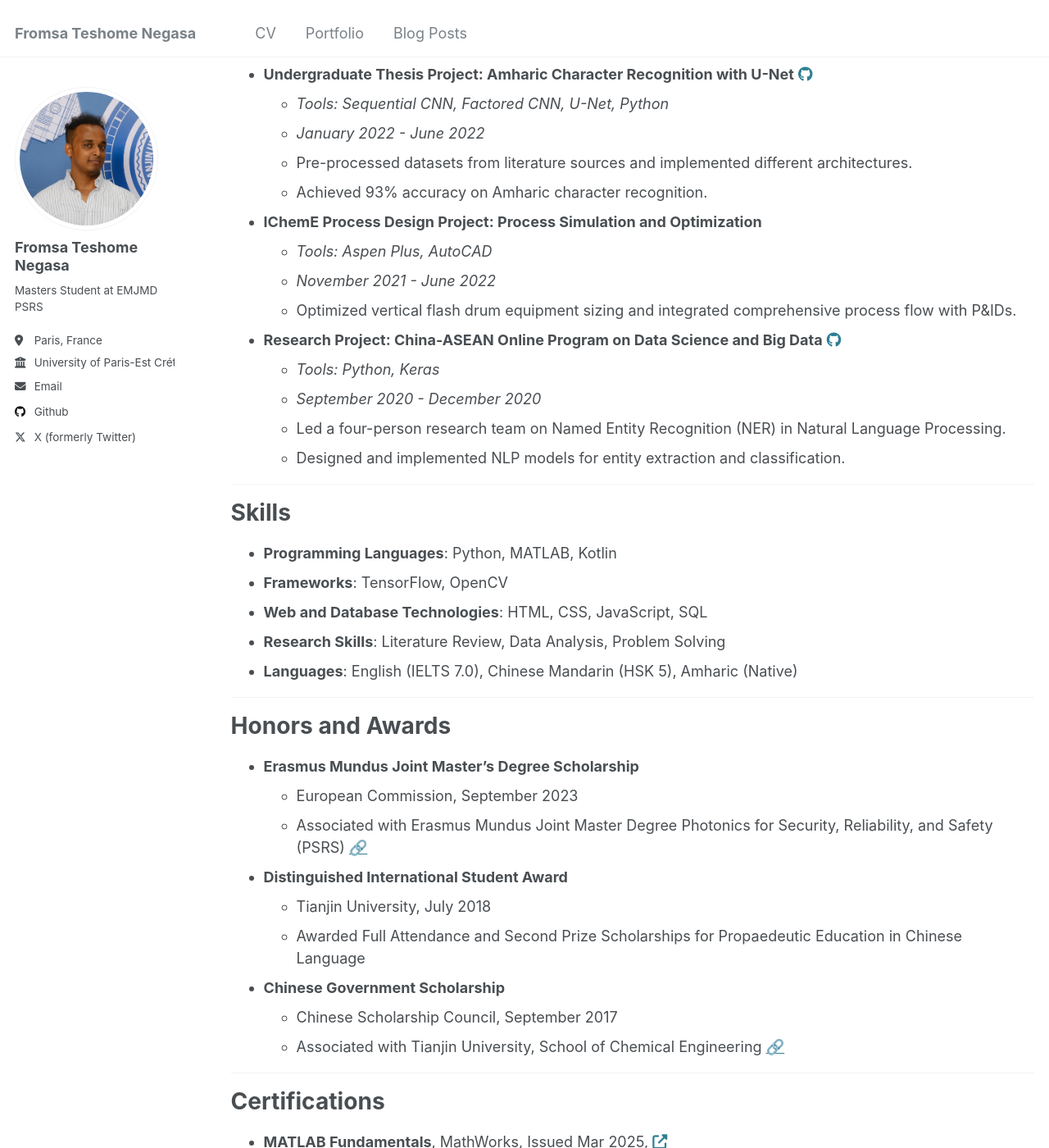
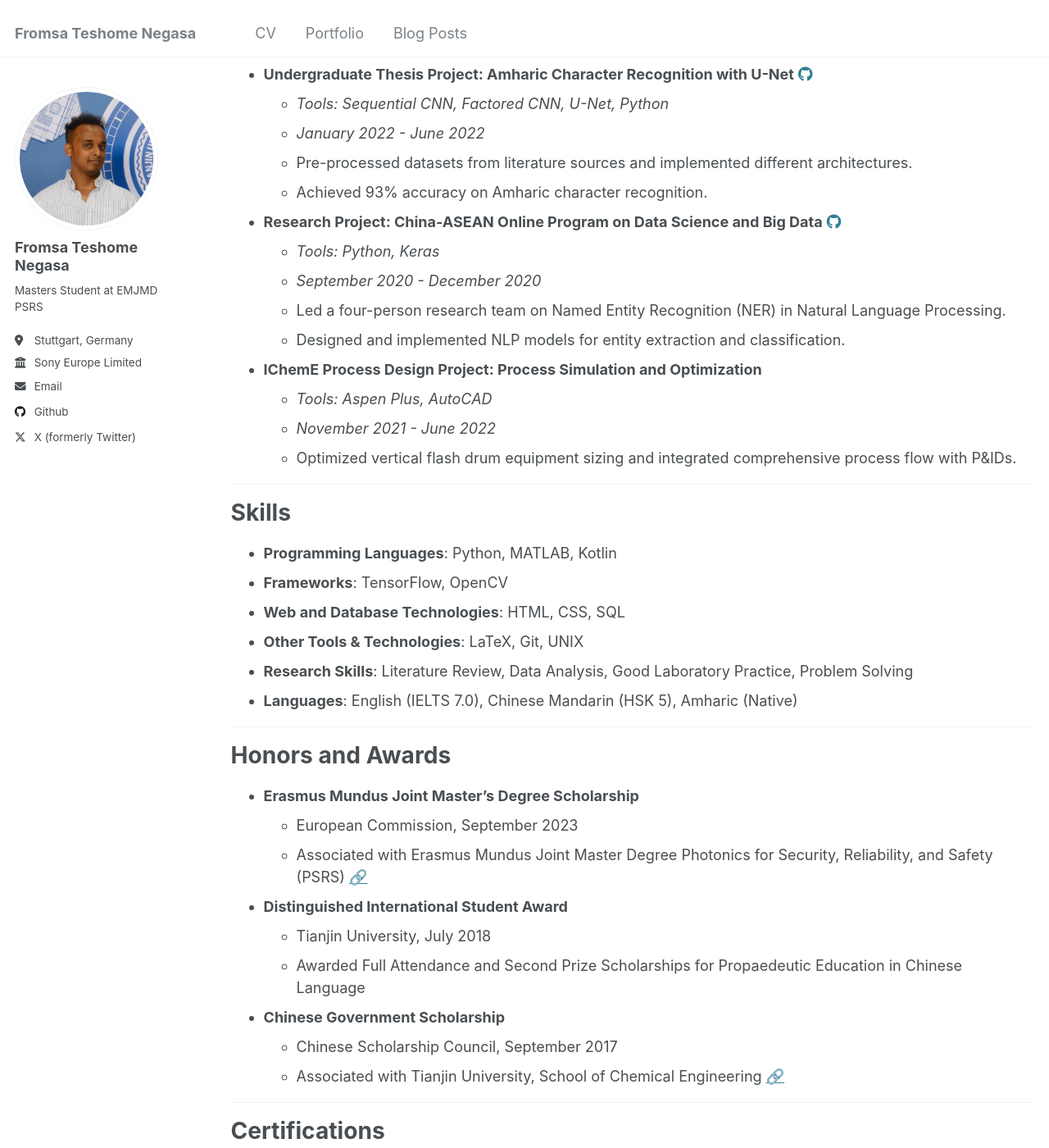
Before and after one commit to PHYRA47/phyra47.github.io, a Jekyll site: the page built from _pages/cv.md, in a window 1280 px wide and 1400 px high, scrolled down 2258 px. Shown: the whole window at 82% size. Built offline with Jekyll 4.4.1, drawn with Linux system fonts in a browser that asks for light colours; emoji names are drawn with the system emoji font.

Commit message:
Update author location and employer in config; adjust CV project details and skills section

```diff
--- a/_config.yml
+++ b/_config.yml
@@ -25,8 +25,8 @@
   name             : "Fromsa Teshome Negasa"
   pronouns         : # example: "she/her"
   bio              : "Masters Student at EMJMD PSRS"
-  location         : "Paris, France"
-  employer         : "University of Paris-Est Créteil"
+  location         : "Stuttgart, Germany"
+  employer         : "Sony Europe Limited"
   uri              : # URL
   email            : "fromsa-teshome.negasa@etu.u-pec.fr"
 
--- a/_pages/cv.md
+++ b/_pages/cv.md
@@ -71,7 +71,6 @@
   * A multi-classifiers ML system that classifies audio signals into two classes ("forward" and "backward").
   * Utilized spectrogram analysis, Principal Component Analysis (PCA), and model training and evaluation workflow.
 
-
 * **Text-Based LLM Chat Interface and Multi-Modal LLM App with Text and Image Inputs** <a href="https://github.com/PHYRA47/AI-and-Innovation-Workshops/tree/main/session3-hosting-llm-on-colab" target="_blank"><i class="fab fa-github"></i></a>  <a href="https://github.com/PHYRA47/AI-and-Innovation-Workshops/tree/main/session4-multimodal-llms" target="_blank"><i class="fab fa-github"></i></a>
   * *Tools: Python, Colab, ngrok, FastAPI*
   * *October 2024*
@@ -93,16 +92,16 @@
   * Pre-processed datasets from literature sources and implemented different architectures.
   * Achieved 93% accuracy on Amharic character recognition.
 
-* **IChemE Process Design Project: Process Simulation and Optimization**
-  * *Tools: Aspen Plus, AutoCAD*
-  * *November 2021 - June 2022*
-  * Optimized vertical flash drum equipment sizing and integrated comprehensive process flow with P&IDs.
-
 * **Research Project: China-ASEAN Online Program on Data Science and Big Data** <a href="https://github.com/PHYRA47/NER-task-in-NLP" target="_blank"><i class="fab fa-github"></i></a>
   * *Tools: Python, Keras*
   * *September 2020 - December 2020*
   * Led a four-person research team on Named Entity Recognition (NER) in Natural Language Processing.
   * Designed and implemented NLP models for entity extraction and classification.
+
+* **IChemE Process Design Project: Process Simulation and Optimization**
+  * *Tools: Aspen Plus, AutoCAD*
+  * *November 2021 - June 2022*
+  * Optimized vertical flash drum equipment sizing and integrated comprehensive process flow with P&IDs.
 
 
 ---
@@ -111,8 +110,9 @@
 ======
 * **Programming Languages**: Python, MATLAB, Kotlin
 * **Frameworks**: TensorFlow, OpenCV
-* **Web and Database Technologies**: HTML, CSS, JavaScript, SQL
-* **Research Skills**: Literature Review, Data Analysis, Problem Solving
+* **Web and Database Technologies**: HTML, CSS, SQL
+* **Other Tools & Technologies**: LaTeX, Git, UNIX
+* **Research Skills**: Literature Review, Data Analysis, Good Laboratory Practice, Problem Solving
 * **Languages**: English (IELTS 7.0), Chinese Mandarin (HSK 5), Amharic (Native)
 
 ---
```
